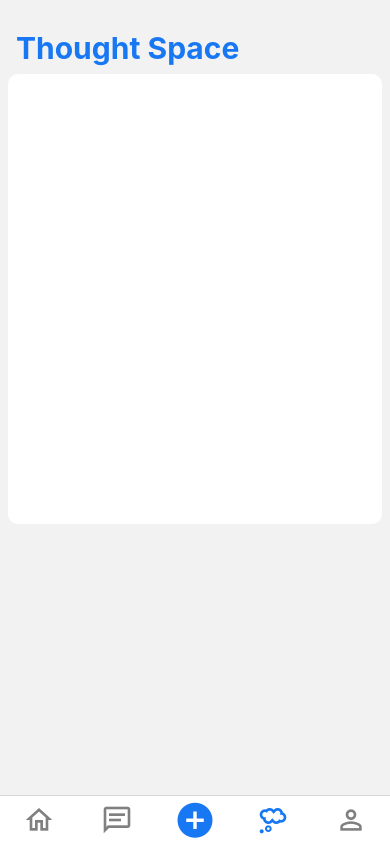
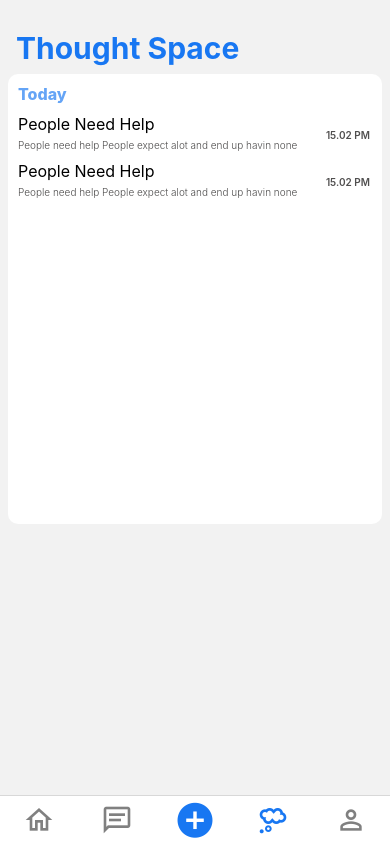
Before and after one commit to Group-15-2/imu, a React Native app: screen /Thoughts in a window 390 px wide. Built offline with nearby package versions, Linux system fonts and the light colour scheme.

Commit message:
edit thoughts

```diff
--- a/Screens/Thoughts.js
+++ b/Screens/Thoughts.js
@@ -4,12 +4,40 @@ import { thStyles } from '../styles/thstyle';
 
 export default function Addpost() {
   return (
-    <View >
+    <View>
       <Text style={thStyles.header}>
-          Thought Space
+        Thought Space
       </Text>
       <View style={thStyles.card}>
-
+        <View style={thStyles.content}>
+          <Text style={thStyles.date}>Today</Text>
+        </View>
+        <View style={{flexDirection:'row'}}>
+          <View style={thStyles.c1}>
+              <View style={thStyles.nameContainer}>
+              <View>
+                  <Text style={thStyles.thought}>People Need Help</Text>
+                  <Text style={thStyles.t}>People need help People expect alot and end up havin none</Text>
+              </View>
+          </View>
+          </View>
+          <View style={thStyles.c2}>
+          <Text style={thStyles.txt}>15.02 PM</Text>
+          </View>
+        </View>
+        <View style={{flexDirection:'row'}}>
+          <View style={thStyles.c1}>
+              <View style={thStyles.nameContainer}>
+              <View>
+                  <Text style={thStyles.thought}>People Need Help</Text>
+                  <Text style={thStyles.t}>People need help People expect alot and end up havin none</Text>
+              </View>
+          </View>
+          </View>
+          <View style={thStyles.c2}>
+          <Text style={thStyles.txt}>15.02 PM</Text>
+          </View>
+        </View>
       </View>
     </View>
   );
--- a/styles/thstyle.js
+++ b/styles/thstyle.js
@@ -21,6 +21,53 @@ const thStyles = StyleSheet.create({
         borderRadius: 10,
         height: 450,
     },
+
+    content: {
+        marginLeft: 10,
+        marginTop: 10
+    },
+
+    date: {
+        fontSize: 16,
+        fontWeight: '800',
+        color: '#64A4F6'
+    },
+
+    c1: {
+        width: '85%'
+    },
+
+    c2: {
+        width: '15%'
+    },
+
+    nameContainer: {
+        display: 'flex',
+        flexDirection: 'row',
+        alignItems: 'center',
+        marginLeft: 10,
+        marginTop: 10
+    },
+
+    t: {
+        fontSize: 10,
+        fontWeight: '300',
+        color: "#504F4F",
+        marginTop: 5
+    },
+
+    txt: {
+        justifyContent: 'center',
+        marginTop: 25,
+        fontSize: 10,
+        fontWeight: '600',
+        color:'#504F4F'
+    },
+
+    thought: {
+        fontSize: 16,
+    }
+
 })
 
 export { thStyles }
```
